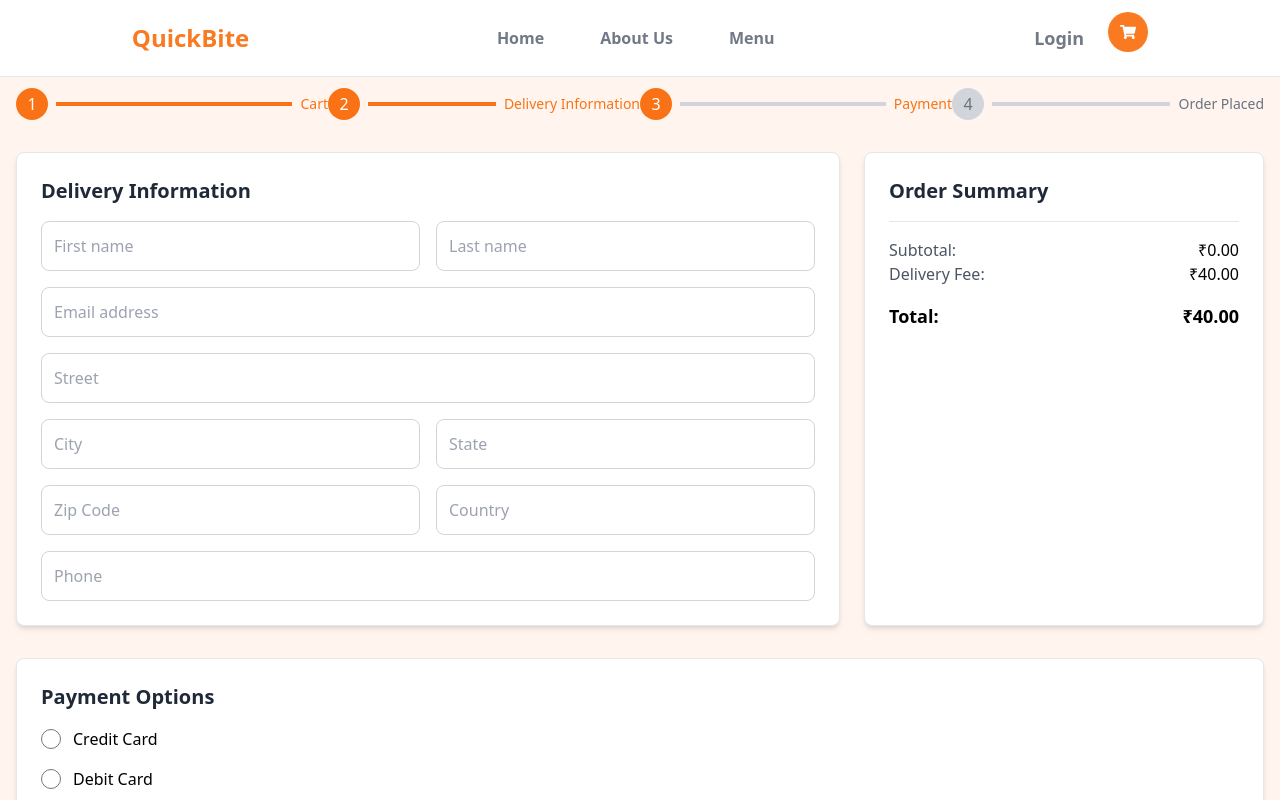
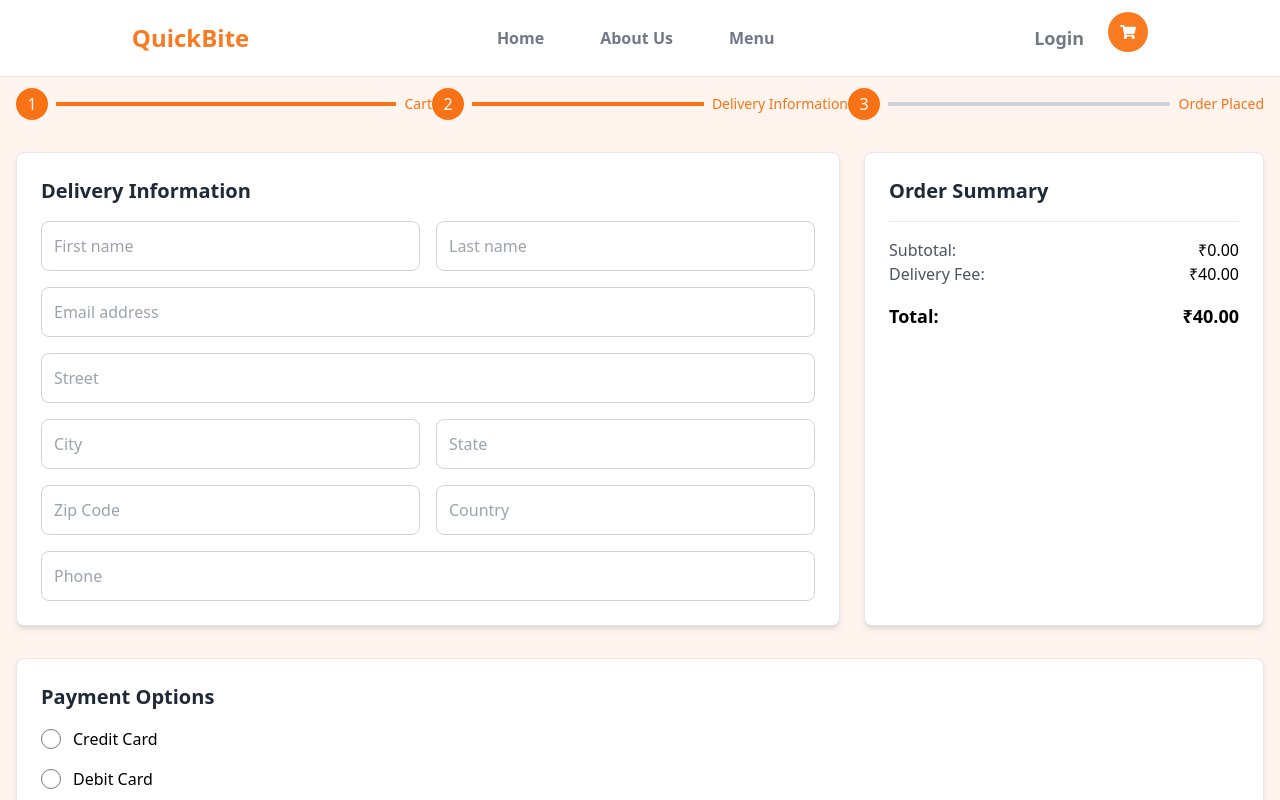
Before and after one commit to Nikhilguleria98/Foodwebsite, a React (Vite) app: page /checkout in a window 1280 px wide. Shown: the top 800 px of the page. Built offline with nearby package versions, Linux system fonts and the light colour scheme.

Commit message:
Minor changes in checkout page

```diff
--- a/src/Components/ProceedToCheckout.jsx/Checkout.jsx
+++ b/src/Components/ProceedToCheckout.jsx/Checkout.jsx
@@ -100,7 +100,7 @@ const CheckoutPage = () => {
     <div className="container mx-auto px-4 py-12 mt-10">
       {/* Progress Bar */}
       <div className="hidden md:flex justify-between items-center mb-8 ">
-        {['Cart', 'Delivery Information', 'Payment', 'Order Placed'].map((label, index) => (
+        {['Cart', 'Delivery Information', 'Order Placed'].map((label, index) => (
           <div
             key={index}
             className={`flex-1 flex items-center ${
```
